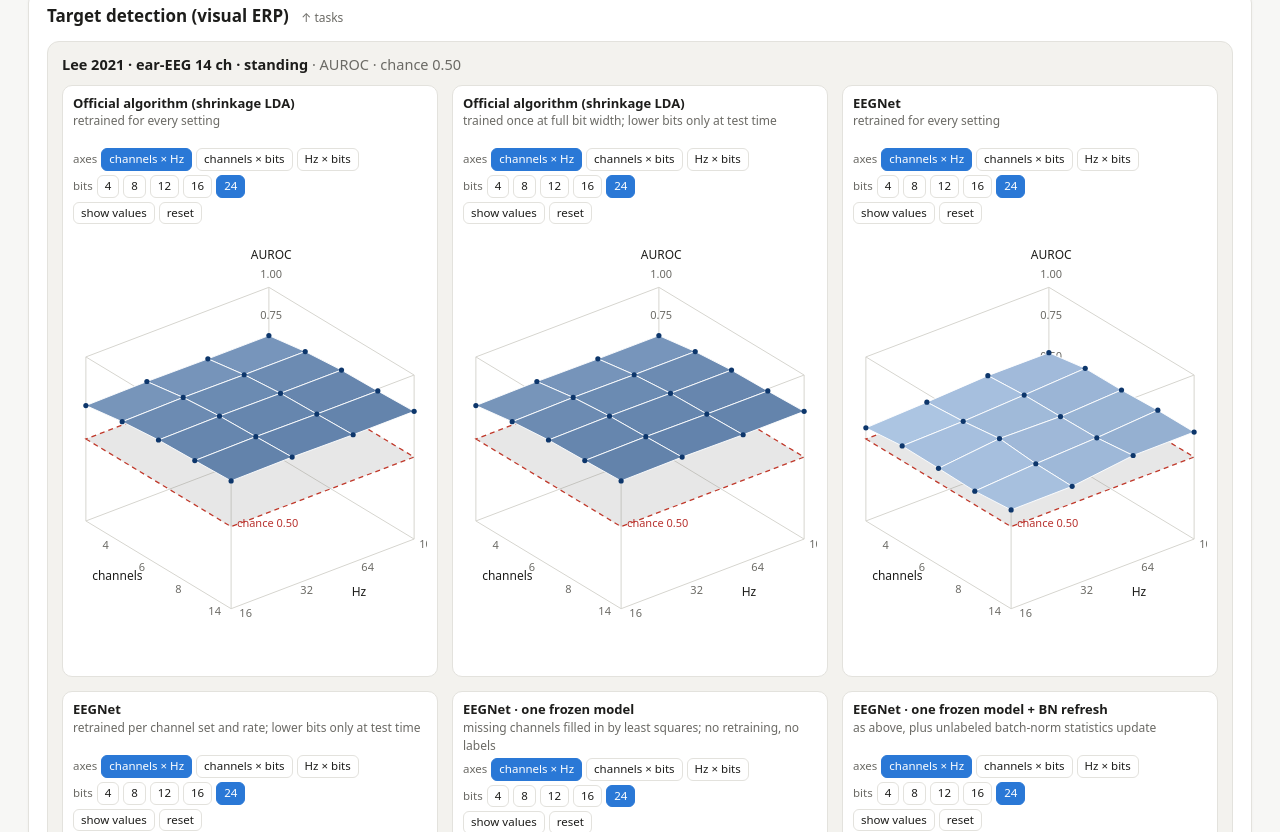
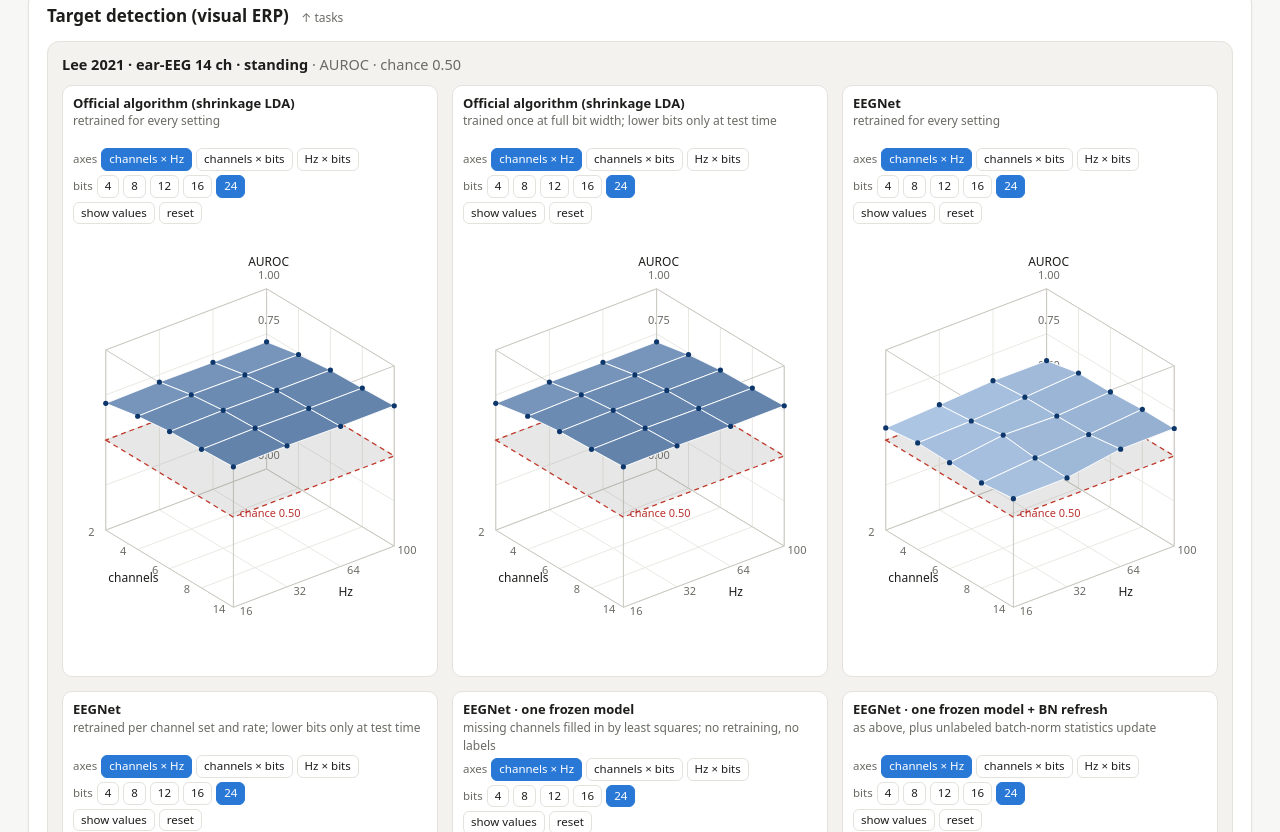
Before and after one commit to junjie31415/eeg, a plain HTML site: page index.html in a window 1280 px wide. Shown: the part 2560-3392 px from the top of the page. Drawn offline with Linux system fonts and the light colour scheme.

Commit message:
Cube axes with light guide grid

```diff
--- a/index.html
+++ b/index.html
@@ -82,23 +82,31 @@ function pane(strip,T,metric,chance){
     card.querySelector('[data-vals]').classList.toggle('on',false);buildFix();setBtn();draw();};
   buildFix();setBtn();
   function P(x,y,z,W,H){const ca=Math.cos(az),sa=Math.sin(az),ce=Math.cos(el),se=Math.sin(el);
-    const X=x*ca-y*sa,Y=x*sa+y*ca;const Yr=Y*ce-z*se,Z=Y*se+z*ce;const s=Math.min(W,H)*0.33*zoom;return [W/2+X*s,H/2-Z*s,Yr];}
+    const X=x*ca-y*sa,Y=x*sa+y*ca;const Yr=Y*ce-z*se,Z=Y*se+z*ce;const s=Math.min(W,H)*0.29*zoom;return [W/2+X*s,H/2-Z*s,Yr];}
   function draw(){
     const dpr=window.devicePixelRatio||1,W=cv.clientWidth,H=cv.clientHeight;
     cv.width=W*dpr;cv.height=H*dpr;const g=cv.getContext('2d');g.setTransform(dpr,0,0,dpr,0,0);g.clearRect(0,0,W,H);
     const [vx,vy]=PAIRS[pi],vf=fixVar(),X=L[vx],Y=L[vy],nx=X.length,ny=Y.length;
-    const xv=i=>nx>1?-1+2*i/(nx-1):0,yv=j=>ny>1?-1+2*j/(ny-1):0,zv=v=>-0.8+1.6*v;
+    const xv=i=>nx>1?-1+2*i/(nx-1):0,yv=j=>ny>1?-1+2*j/(ny-1):0,zv=v=>-1+2*v;
     const get=(i,j)=>{const c={};c[vx]=X[i];c[vy]=Y[j];c[vf]=fixv[vf];return T.pts[`${c.ch}_${c.fs}_${c.bits}`+(ex>=0?`_${ex}`:'')];};
-    g.strokeStyle='#d6d5cf';g.lineWidth=1;const box=[[-1,-1],[1,-1],[1,1],[-1,1]];
-    for(const zz of [-0.8,0.8]){g.beginPath();box.forEach((p,k)=>{const q=P(p[0],p[1],zz,W,H);k?g.lineTo(q[0],q[1]):g.moveTo(q[0],q[1]);});g.closePath();g.stroke();}
-    box.forEach(p=>{const a=P(p[0],p[1],-0.8,W,H),b=P(p[0],p[1],0.8,W,H);g.beginPath();g.moveTo(a[0],a[1]);g.lineTo(b[0],b[1]);g.stroke();});
+    const box=[[-1,-1],[1,-1],[1,1],[-1,1]],ZT=[0,0.25,0.5,0.75,1];
+    const seg=(a,b)=>{const p=P(...a,W,H),q=P(...b,W,H);g.beginPath();g.moveTo(p[0],p[1]);g.lineTo(q[0],q[1]);g.stroke();};
+    // back walls = the x- and y-walls farther from the viewer; floor always drawn
+    const sx=P(1,0,0,W,H)[2]>P(-1,0,0,W,H)[2]?1:-1, sy=P(0,1,0,W,H)[2]>P(0,-1,0,W,H)[2]?1:-1, sz=el>=0?-1:1;
+    g.strokeStyle='#e9e8e3';g.lineWidth=1;
+    for(let i=0;i<nx;i++){seg([xv(i),-1,sz],[xv(i),1,sz]);seg([xv(i),sy,-1],[xv(i),sy,1]);}
+    for(let j=0;j<ny;j++){seg([-1,yv(j),sz],[1,yv(j),sz]);seg([sx,yv(j),-1],[sx,yv(j),1]);}
+    ZT.forEach(v=>{const z=zv(v);seg([-1,sy,z],[1,sy,z]);seg([sx,-1,z],[sx,1,z]);});
+    g.strokeStyle='#c9c7c0';g.lineWidth=1;
+    for(const zz of [-1,1]){g.beginPath();box.forEach((p,k)=>{const q=P(p[0],p[1],zz,W,H);k?g.lineTo(q[0],q[1]):g.moveTo(q[0],q[1]);});g.closePath();g.stroke();}
+    box.forEach(p=>seg([p[0],p[1],-1],[p[0],p[1],1]));
     g.fillStyle='#6b6a65';g.font='11px system-ui';g.textAlign='center';
-    X.forEach((c,i)=>{const q=P(xv(i),-1.18,-0.8,W,H);g.fillText(c,q[0],q[1]);});
-    Y.forEach((f,j)=>{const q=P(1.2,yv(j),-0.8,W,H);g.fillText(f,q[0],q[1]);});
-    for(let k=0;k<=4;k++){const v=k/4,q=P(-1.12,1.12,zv(v),W,H);g.fillText(v.toFixed(2),q[0],q[1]);}
+    X.forEach((c,i)=>{const q=P(xv(i),-1.18,-1,W,H);g.fillText(c,q[0],q[1]);});
+    Y.forEach((f,j)=>{const q=P(1.2,yv(j),-1,W,H);g.fillText(f,q[0],q[1]);});
+    for(let k=0;k<=4;k++){const v=k/4,q=P(-1.14,1.14,zv(v),W,H);g.fillText(v.toFixed(2),q[0],q[1]);}
     g.font='12px system-ui';g.fillStyle='#1d1d1b';
-    let q=P(0,-1.45,-0.8,W,H);g.fillText(VN[vx],q[0],q[1]);q=P(1.5,0,-0.8,W,H);g.fillText(VN[vy],q[0],q[1]);
-    q=P(-1.12,1.12,0.98,W,H);g.fillText(metric,q[0],q[1]);
+    let q=P(0,-1.45,-1,W,H);g.fillText(VN[vx],q[0],q[1]);q=P(1.5,0,-1,W,H);g.fillText(VN[vy],q[0],q[1]);
+    q=P(-1.12,1.12,1.16,W,H);g.fillText(metric,q[0],q[1]);
     const zc=zv(chance),lo=[],hi=[];
     for(let i=0;i<nx-1;i++)for(let j=0;j<ny-1;j++){const c=[[i,j],[i+1,j],[i+1,j+1],[i,j+1]],v=c.map(([a,b])=>get(a,b));
       if(v.some(x=>x===undefined))continue;const pts=c.map(([a,b],k)=>P(xv(a),yv(b),zv(v[k][0]),W,H));
```
